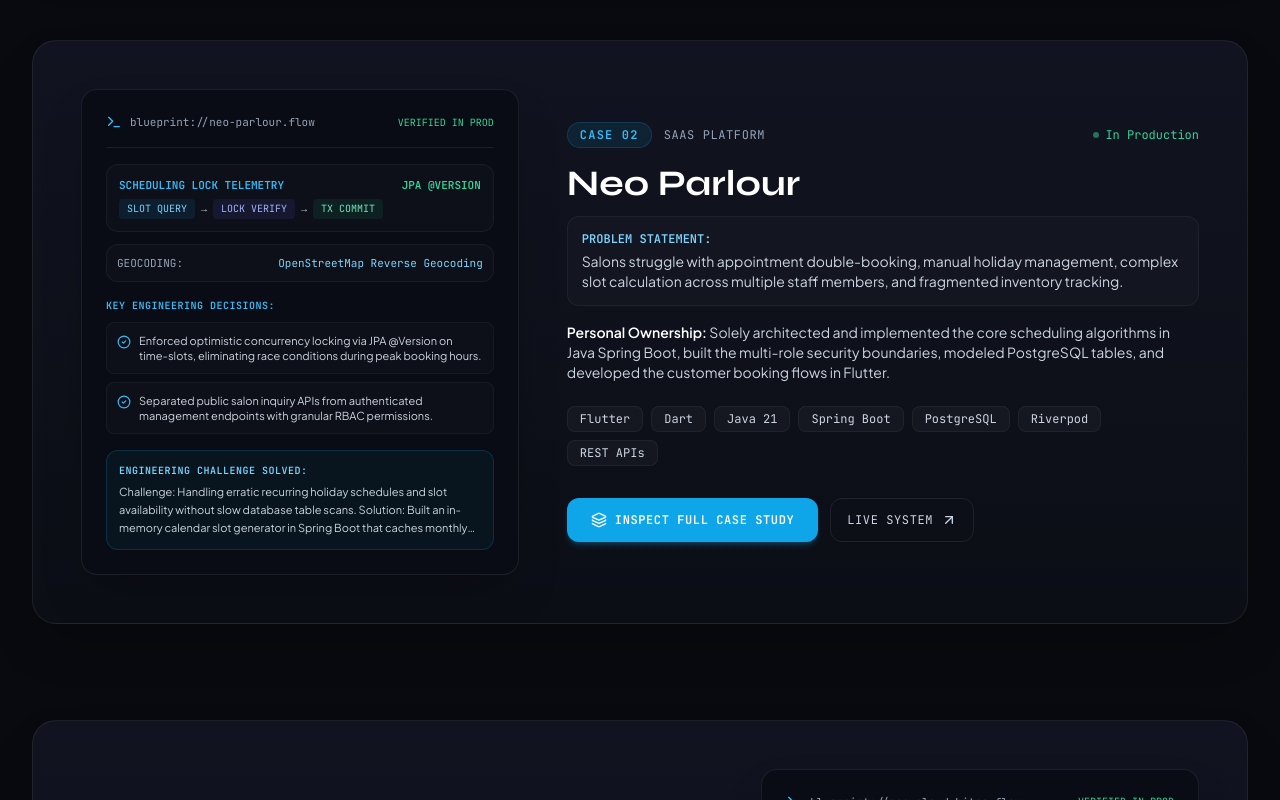
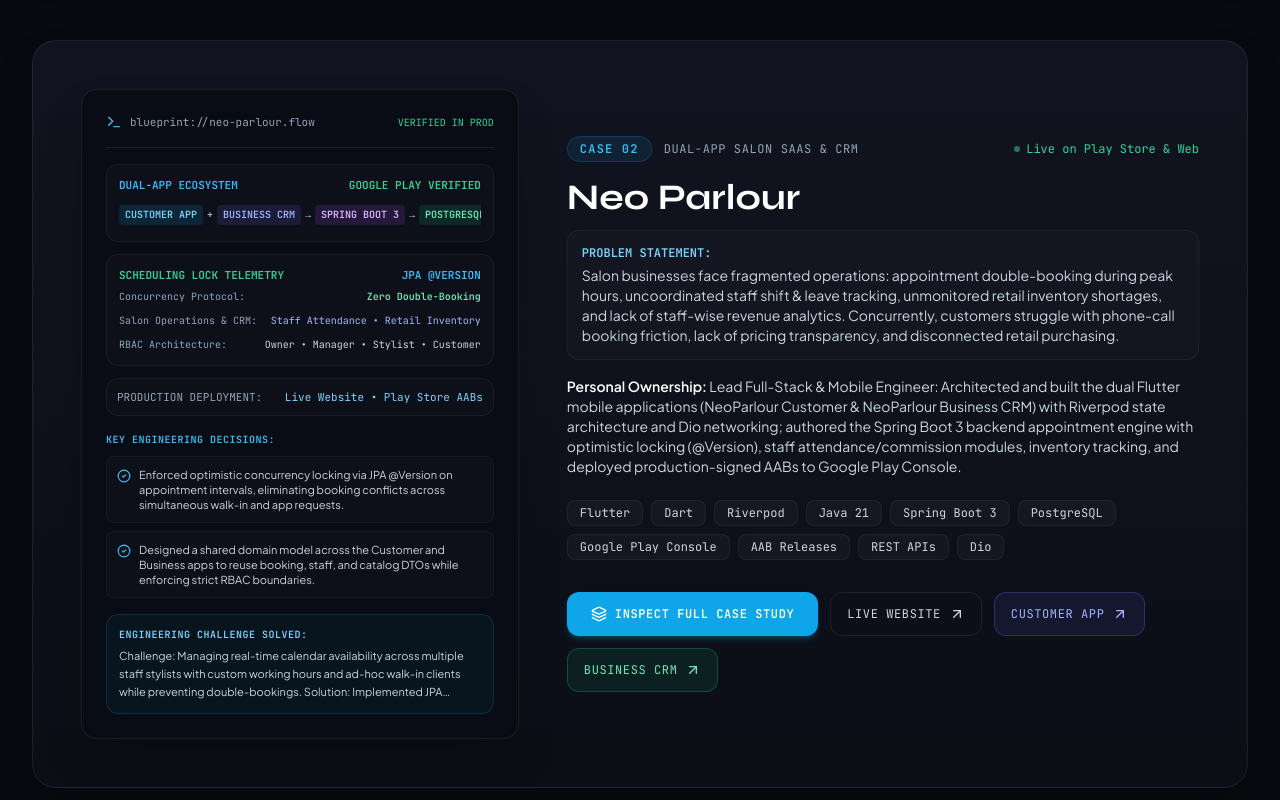
Before and after one commit to pratikg36/PratikGhodke, a React (Vite) app: page / in a window 1280 px wide. Shown: the part 3920-4720 px from the top of the page. Built offline with nearby package versions, Linux system fonts and the light colour scheme.

Commit message:
feat(projects): add dual play store links and crm telemetry for neo parlour

```diff
--- a/src/components/Projects.jsx
+++ b/src/components/Projects.jsx
@@ -165,6 +165,20 @@
                           </a>
                         </Magnetic>
                       )}
+
+                      {project.businessAppUrl && (
+                        <Magnetic strength={0.2} className="w-full sm:w-auto">
+                          <a
+                            href={project.businessAppUrl}
+                            target="_blank"
+                            rel="noopener noreferrer"
+                            className="w-full sm:w-auto inline-flex items-center justify-center min-h-[44px] gap-2 px-4 py-3 rounded-xl bg-emerald-500/10 hover:bg-emerald-500/20 text-emerald-300 hover:text-white border border-emerald-500/30 font-mono text-xs tracking-wider uppercase transition-colors"
+                          >
+                            <span>{project.businessAppLabel || 'Business CRM'}</span>
+                            <ArrowUpRight className="w-4 h-4" />
+                          </a>
+                        </Magnetic>
+                      )}
                     </div>
                   </div>
 
@@ -232,21 +246,45 @@
                       {project.id === 'neo-parlour' && (
                         <div className="space-y-3 font-mono text-xs mb-4">
                           <div className="p-3 rounded-xl bg-white/[0.02] border border-white/[0.05]">
-                            <div className="flex items-center justify-between text-[11px] text-sky-400 mb-1.5 font-bold uppercase">
-                              <span>SCHEDULING LOCK TELEMETRY</span>
-                              <span className="text-emerald-400">JPA @VERSION</span>
+                            <div className="flex items-center justify-between text-[11px] text-sky-400 mb-2 font-bold uppercase">
+                              <span>DUAL-APP ECOSYSTEM</span>
+                              <span className="text-emerald-400">GOOGLE PLAY VERIFIED</span>
                             </div>
-                            <div className="flex items-center gap-1.5 text-[10px] text-slate-300">
-                              <span className="px-2 py-0.5 rounded bg-sky-500/10 text-sky-300">SLOT QUERY</span>
+                            <div className="flex items-center gap-1 text-[9px] sm:text-[10px] text-slate-300 overflow-x-auto py-1">
+                              <span className="px-1.5 py-0.5 rounded bg-sky-500/15 text-sky-300 shrink-0 font-bold">CUSTOMER APP</span>
+                              <span>+</span>
+                              <span className="px-1.5 py-0.5 rounded bg-indigo-500/15 text-indigo-300 shrink-0 font-bold">BUSINESS CRM</span>
                               <span>→</span>
-                              <span className="px-2 py-0.5 rounded bg-indigo-500/10 text-indigo-300">LOCK VERIFY</span>
+                              <span className="px-1.5 py-0.5 rounded bg-purple-500/15 text-purple-300 shrink-0 font-bold">SPRING BOOT 3</span>
                               <span>→</span>
-                              <span className="px-2 py-0.5 rounded bg-emerald-500/10 text-emerald-300">TX COMMIT</span>
+                              <span className="px-1.5 py-0.5 rounded bg-emerald-500/15 text-emerald-300 shrink-0 font-bold">POSTGRESQL</span>
                             </div>
                           </div>
+
+                          <div className="p-3 rounded-xl bg-white/[0.02] border border-white/[0.05]">
+                            <div className="flex items-center justify-between text-[11px] text-emerald-400 mb-1.5 font-bold uppercase">
+                              <span>SCHEDULING LOCK TELEMETRY</span>
+                              <span className="text-sky-400 font-bold">JPA @VERSION</span>
+                            </div>
+                            <div className="space-y-2 text-[10px]">
+                              <div className="flex flex-col sm:flex-row sm:items-center sm:justify-between gap-0.5 sm:gap-2">
+                                <span className="text-slate-400">Concurrency Protocol:</span>
+                                <span className="text-emerald-300 font-mono font-bold">Zero Double-Booking</span>
+                              </div>
+                              <div className="flex flex-col sm:flex-row sm:items-center sm:justify-between gap-0.5 sm:gap-2">
+                                <span className="text-slate-400">Salon Operations &amp; CRM:</span>
+                                <span className="text-indigo-300 font-mono">Staff Attendance • Retail Inventory</span>
+                              </div>
+                              <div className="flex flex-col sm:flex-row sm:items-center sm:justify-between gap-0.5 sm:gap-2">
+                                <span className="text-slate-400">RBAC Architecture:</span>
+                                <span className="text-slate-300">Owner • Manager • Stylist • Customer</span>
+                              </div>
+                            </div>
+                          </div>
+
                           <div className="p-2.5 rounded-xl bg-white/[0.02] border border-white/[0.05] flex items-center justify-between text-[11px]">
-                            <span className="text-slate-400">GEOCODING:</span>
-                            <span className="text-sky-300">OpenStreetMap Reverse Geocoding</span>
+                            <span className="text-slate-400">PRODUCTION DEPLOYMENT:</span>
+                            <span className="text-sky-300">Live Website • Play Store AABs</span>
                           </div>
                         </div>
                       )}
@@ -462,6 +500,17 @@
                   <ExternalLink className="w-4 h-4" />
                 </a>
               )}
+              {selectedProject.businessAppUrl && (
+                <a
+                  href={selectedProject.businessAppUrl}
+                  target="_blank"
+                  rel="noopener noreferrer"
+                  className="min-h-[44px] inline-flex items-center justify-center gap-2 px-6 py-2.5 rounded-xl text-xs font-mono tracking-wider uppercase font-bold text-white bg-gradient-to-r from-emerald-500 to-teal-600 hover:from-emerald-400 hover:to-teal-500 shadow-lg shadow-emerald-500/25 transition-all"
+                >
+                  <span>{selectedProject.businessAppLabel || 'Business CRM'}</span>
+                  <ExternalLink className="w-4 h-4" />
+                </a>
+              )}
             </div>
           </div>
         </div>
--- a/src/components/ResumeModal.jsx
+++ b/src/components/ResumeModal.jsx
@@ -124,7 +124,7 @@
               </div>
               <ul className="list-disc ml-5 space-y-1 text-xs text-slate-700">
                 <li><strong>Full-Stack Leadership:</strong> Led mobile frontend and backend microservices architecture across commercial client applications in <strong>Flutter, Dart, Java Spring Boot</strong>, and <strong>PostgreSQL</strong>.</li>
-                <li><strong>Neo Parlour (Salon SaaS):</strong> Engineered multi-role appointment scheduling engine handling customer booking flows, salon holiday schedules, date/time slot validation, and service status tracking; designed Spring Boot REST APIs with DTO validation and status enums.</li>
+                <li><strong>Neo Parlour (Dual-App SaaS &amp; CRM):</strong> Architected dual-app Google Play ecosystem (Customer Booking &amp; Retail App + Salon Business CRM &amp; Staff Portal); authored Spring Boot 3 scheduling microservices with JPA @Version optimistic locking, staff attendance/commission modules, and inventory controls.</li>
                 <li><strong>NeoCloudBites (Delivery App):</strong> Developed cross-platform Flutter application featuring dynamic menu browsing, cart state management, and an interactive <strong>OpenStreetMap location picker</strong> with reverse geocoding for precise delivery address selection.</li>
                 <li><strong>Resilient Networking &amp; Flags:</strong> Implemented modular <strong>Dio</strong> networking layer with custom interceptors for automated JWT authorization, error normalization, and remote feature flags for controlled rollouts.</li>
                 <li><strong>Play Store Release:</strong> Managed end-to-end mobile release pipelines, packaging signed Android App Bundles (<strong>AAB</strong>), meeting Google Play compliance, and deploying to the <strong>Google Play Console</strong>.</li>
--- a/src/data/portfolioData.js
+++ b/src/data/portfolioData.js
@@ -152,7 +152,7 @@
         "Leading mobile and backend architecture across commercial client applications, managing engineering delivery from conceptual design to Google Play Store releases and Linux production hosting.",
       highlights: [
         "Architected end-to-end full-stack solutions uniting Flutter client applications with Java Spring Boot microservices and PostgreSQL databases.",
-        "Engineered Neo Parlour's multi-role appointment scheduling engine handling customer booking flows, salon holiday schedules, date/time slot validation, and service status tracking.",
+        "Engineered Neo Parlour's dual-app ecosystem (Customer Booking & Retail App + Salon Business CRM & Staff Portal on Google Play), authoring Spring Boot REST APIs with JPA @Version optimistic locking, staff attendance/commission tracking, and inventory shortage controls.",
         "Built NeoCloudBites cloud kitchen application featuring dynamic menus, cart state management, and an interactive OpenStreetMap location picker with reverse geocoding.",
         "Implemented resilient Dio networking layers with custom interceptors for automated JWT authorization, error normalization, and remote feature flags.",
         "Packaged signed Android App Bundles (AAB), resolved Google Play compliance guidelines, and managed rollout configurations on the Google Play Console.",
@@ -252,36 +252,48 @@
     {
       id: "neo-parlour",
       title: "Neo Parlour",
-      category: "Full-Stack",
-      tag: "SaaS Platform",
-      status: "In Production",
+      category: "Full-Stack / Mobile",
+      tag: "Dual-App Salon SaaS & CRM",
+      status: "Live on Play Store & Web",
       liveUrl: "https://www.neoparlour.com/",
+      portalUrl: "https://play.google.com/store/apps/details?id=com.neoparlour.customer",
+      portalLabel: "Customer App",
+      businessAppUrl: "https://play.google.com/store/apps/details?id=com.neoparlour.owner",
+      businessAppLabel: "Business CRM",
       summary:
-        "Smart salon and appointment management SaaS platform with multi-role access for customers, salon managers, and service professionals.",
+        "Comprehensive dual-sided salon enterprise SaaS ecosystem comprising a customer-facing discovery, booking, and product retail mobile app alongside a full-featured salon business CRM & ERP mobile suite for salon owners, managers, and stylists, backed by high-performance Spring Boot microservices.",
       problem:
-        "Salons struggle with appointment double-booking, manual holiday management, complex slot calculation across multiple staff members, and fragmented inventory tracking.",
+        "Salon businesses face fragmented operations: appointment double-booking during peak hours, uncoordinated staff shift & leave tracking, unmonitored retail inventory shortages, and lack of staff-wise revenue analytics. Concurrently, customers struggle with phone-call booking friction, lack of pricing transparency, and disconnected retail purchasing.",
       contributions:
-        "Solely architected and implemented the core scheduling algorithms in Java Spring Boot, built the multi-role security boundaries, modeled PostgreSQL tables, and developed the customer booking flows in Flutter.",
+        "Lead Full-Stack & Mobile Engineer: Architected and built the dual Flutter mobile applications (NeoParlour Customer & NeoParlour Business CRM) with Riverpod state architecture and Dio networking; authored the Spring Boot 3 backend appointment engine with optimistic locking (@Version), staff attendance/commission modules, inventory tracking, and deployed production-signed AABs to Google Play Console.",
       architectureHighlights: [
-        "Client: Flutter mobile application with Riverpod calendar state management.",
-        "Backend: Spring Boot 3 RESTful microservice with status enums (booked, confirmed, in-progress, completed).",
-        "Database: PostgreSQL transactional locking preventing concurrent duplicate bookings.",
+        "Client Ecosystem: Dual cross-platform Flutter applications (Customer Booking & Retail Marketplace + Business Owner/Staff CRM & ERP).",
+        "Backend Core: Spring Boot 3 RESTful microservices with DTO validation, transaction management, and status enums.",
+        "Concurrency & Locking: PostgreSQL optimistic locking (@Version) on appointment time-slots, eliminating race conditions under peak traffic.",
+        "Staff & CRM Architecture: Granular multi-role RBAC isolating Salon Owner, Manager, Stylist, and Customer data access.",
+        "Inventory & Retail: Real-time stock tracking, product catalog management, and automated low-stock threshold alerts.",
+        "Release Management: End-to-end Google Play Console deployment with signed Android App Bundles (AAB) across both production apps.",
       ],
       decisions: [
-        "Enforced optimistic concurrency locking via JPA @Version on time-slots, eliminating race conditions during peak booking hours.",
-        "Separated public salon inquiry APIs from authenticated management endpoints with granular RBAC permissions.",
-        "Utilized DTO projections to decrease API payload sizes by 40% on mobile data connections.",
+        "Enforced optimistic concurrency locking via JPA @Version on appointment intervals, eliminating booking conflicts across simultaneous walk-in and app requests.",
+        "Designed a shared domain model across the Customer and Business apps to reuse booking, staff, and catalog DTOs while enforcing strict RBAC boundaries.",
+        "Engineered an in-memory calendar slot generator in Spring Boot caching operating hours, recurring holiday schedules, and stylist availability.",
+        "Packaged signed Android App Bundles (AAB) with automated keystore configurations and met strict Google Play data encryption and compliance guidelines.",
       ],
       challengeAndSolution:
-        "Challenge: Handling erratic recurring holiday schedules and slot availability without slow database table scans. Solution: Built an in-memory calendar slot generator in Spring Boot that caches monthly salon business hours and computes available intervals dynamically in O(1) time.",
+        "Challenge: Managing real-time calendar availability across multiple staff stylists with custom working hours and ad-hoc walk-in clients while preventing double-bookings. Solution: Implemented JPA @Version optimistic locking on database time-slots paired with an in-memory calendar slot generator in Spring Boot. When concurrent booking requests hit the same stylist slot, optimistic lock exceptions trigger automatic fallback retries or notify the user immediately with alternate stylist recommendations. Coupled with Riverpod state management on Flutter, appointment conflicts dropped to zero.",
       features: [
-        "Multi-role role-based access control (RBAC) for customers and staff",
-        "Automated calendar and time-slot scheduling algorithm",
-        "Spring Boot REST APIs with DTO validation and status enums",
-        "PostgreSQL transaction management preventing double-booking",
-        "Responsive Flutter mobile client + administrative web portal",
+        "Customer Discovery & Booking: Curated salon browsing, verified reviews, stylist selection, and multi-service scheduling",
+        "Salon Retail Marketplace: In-app purchasing of professional salon products with secure order tracking",
+        "Business Operations Dashboard: Real-time management of both walk-in and scheduled appointments",
+        "Staff & Team Management: Stylist attendance tracking, leave request approvals, and performance metrics",
+        "Inventory Management: Real-time stock monitoring, shortage alerts, and retail catalog updates",
+        "Marketing & Loyalty CRM: Promotional campaign manager, service packages, customer birthday reminders, and discount coupons",
+        "Business Insights & Analytics: Staff-wise revenue breakdowns, daily salon performance, and growth reports",
+        "Dedicated Staff Portal: Stylist appointment queue, customer follow-up contact, and schedule updates",
+        "Dual Google Play Store Releases: Signed AAB deployments for both Customer and Owner applications",
       ],
-      tech: ["Flutter", "Dart", "Java 21", "Spring Boot", "PostgreSQL", "Riverpod", "REST APIs"],
+      tech: ["Flutter", "Dart", "Riverpod", "Java 21", "Spring Boot 3", "PostgreSQL", "Google Play Console", "AAB Releases", "REST APIs", "Dio"],
     },
     {
       id: "neo-cloud-bites",
```
Also changed, not shown: 1 other file (tests, documents, lock files or other folders).
